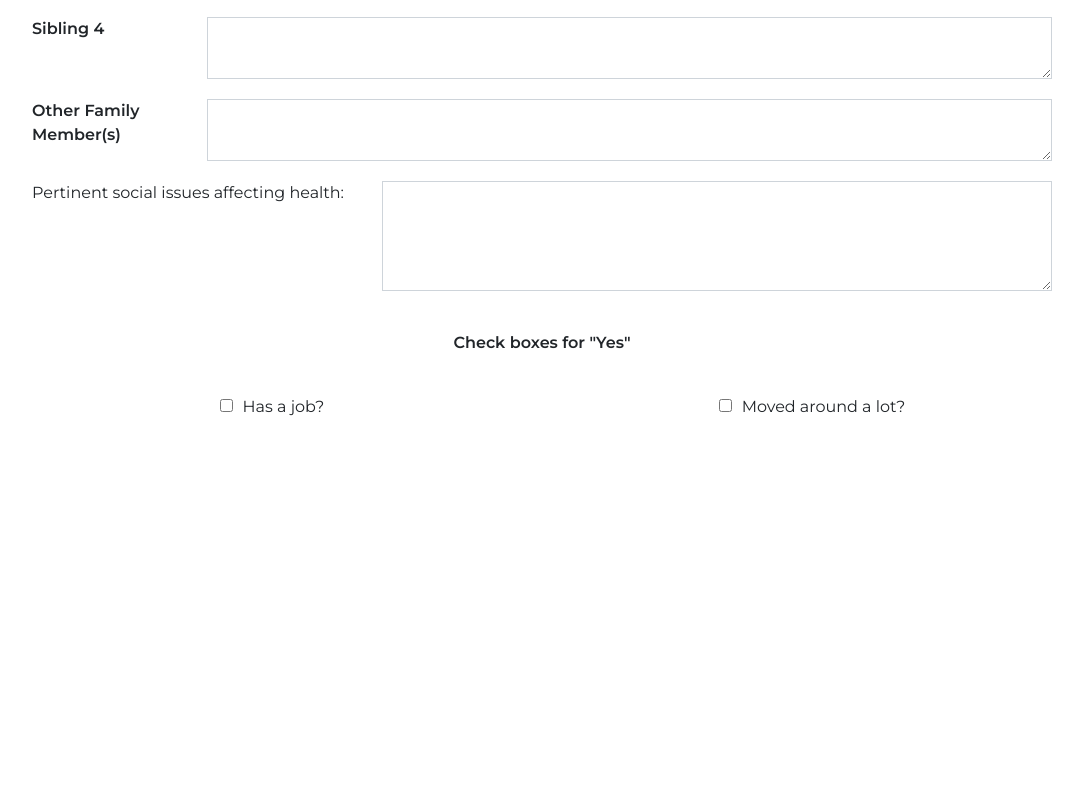
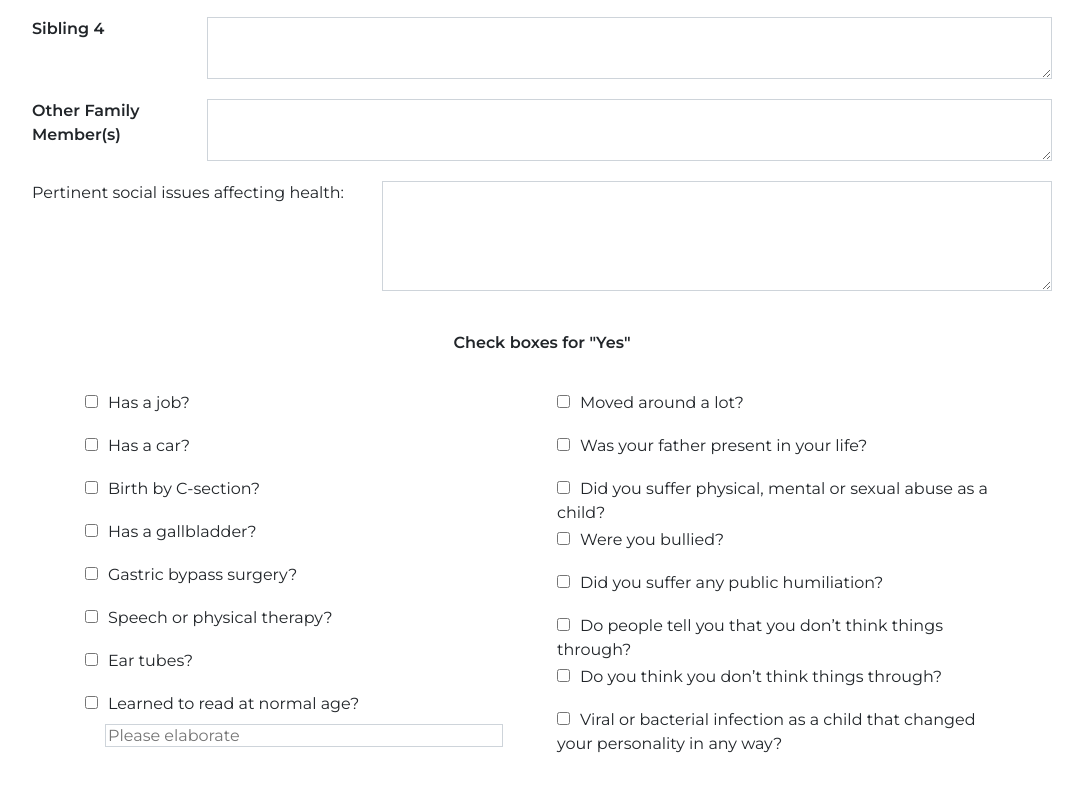
Before and after one commit to sevesheldon/ehr, a plain HTML site: page index.html in a window 1280 px wide. Shown: the part 6034-6825 px from the top of the page, without its empty margins (98-1181 px from the left). Before the commit the page ends 6497 px from the top, so only its background shows below. Drawn offline with nearby package versions, Linux system fonts and the light colour scheme.

Commit message:
Add second column of pfsh section 2 checkboxes.

```diff
--- a/custom.css
+++ b/custom.css
@@ -335,10 +335,20 @@ section #pfsh-sect2 .form-group.col-sm-6 {
 }
 
 section#pfsh-sect2 {
-    text-align: center;
+    margin: 20px 10%;
 }
 
 input.pfsh-checkbox {
     margin-right: 10px;
     margin-bottom: 15px;
 }
+
+.pfsh-sect2-q {
+    margin-bottom: 15px;
+    line-height: .5;
+}
+
+input.pfsh-sect2-input {
+    width: 90%;
+    margin-left: 20px;
+}
--- a/index.html
+++ b/index.html
@@ -388,6 +388,28 @@
 									<div id="pfsh-sect2-q1" class="pfsh-sect2-q">
 										<input type="checkbox" class="pfsh-checkbox" for="pfsh-sect2-q1">Has a job?</input>
 									</div>
+									<div id="pfsh-sect2-q2" class="pfsh-sect2-q">
+										<input type="checkbox" class="pfsh-checkbox" for="pfsh-sect2-q2">Has a car?</input>
+									</div>
+									<div id="pfsh-sect2-q3" class="pfsh-sect2-q">
+										<input type="checkbox" class="pfsh-checkbox" for="pfsh-sect2-q3">Birth by C-section?</input>
+									</div>
+									<div id="pfsh-sect2-q4" class="pfsh-sect2-q">
+										<input type="checkbox" class="pfsh-checkbox" for="pfsh-sect2-q4">Has a gallbladder?</input>
+									</div>
+									<div id="pfsh-sect2-q5" class="pfsh-sect2-q">
+										<input type="checkbox" class="pfsh-checkbox" for="pfsh-sect2-q5">Gastric bypass surgery?</input>
+									</div>
+									<div id="pfsh-sect2-q6" class="pfsh-sect2-q">
+										<input type="checkbox" class="pfsh-checkbox" for="pfsh-sect2-q6">Speech or physical therapy?</input>
+									</div>
+									<div id="pfsh-sect2-q7" class="pfsh-sect2-q">
+										<input type="checkbox" class="pfsh-checkbox" for="pfsh-sect2-q7">Ear tubes?</input>
+									</div>
+									<div id="pfsh-sect2-q8" class="pfsh-sect2-q">
+										<input type="checkbox" class="pfsh-checkbox" for="pfsh-sect2-q8">Learned to read at normal age?</input>
+										<input type="text"  class="pfsh-sect2-input" name="pfsh-sect2-q8" placeholder="Please elaborate"/>
+									</div>
 								</div>
 
 
@@ -395,6 +417,27 @@
 								<div class="form-group col-sm-6">
 									<div id="pfsh-sect2-q9" class="pfsh-sect2-q">
 										<input type="checkbox" class="pfsh-checkbox" for="pfsh-sect2-q9">Moved around a lot?</input>
+									</div>
+									<div id="pfsh-sect2-q10" class="pfsh-sect2-q">
+										<input type="checkbox" class="pfsh-checkbox" for="pfsh-sect2-q10">Was your father present in your life?</input>
+									</div>
+									<div id="pfsh-sect2-q11" class="pfsh-sect2-q">
+										<input type="checkbox" class="pfsh-checkbox" for="pfsh-sect2-q11">Did you suffer physical, mental or sexual abuse as a child?</input>
+									</div>
+									<div id="pfsh-sect2-q12" class="pfsh-sect2-q">
+										<input type="checkbox" class="pfsh-checkbox" for="pfsh-sect2-q12">Were you bullied?</input>
+									</div>
+									<div id="pfsh-sect2-q13" class="pfsh-sect2-q">
+										<input type="checkbox" class="pfsh-checkbox" for="pfsh-sect2-q13">Did you suffer any public humiliation?</input>
+									</div>
+									<div id="pfsh-sect2-q14" class="pfsh-sect2-q">
+										<input type="checkbox" class="pfsh-checkbox" for="pfsh-sect2-q14">Do people tell you that you don’t think things through?</input>
+									</div>
+									<div id="pfsh-sect2-q15" class="pfsh-sect2-q">
+										<input type="checkbox" class="pfsh-checkbox" for="pfsh-sect2-q15">Do you think you don’t think things through?</input>
+									</div>
+									<div id="pfsh-sect2-q16" class="pfsh-sect2-q">
+										<input type="checkbox" class="pfsh-checkbox" for="pfsh-sect2-q16">Viral or bacterial infection as a child that changed your personality in any way?</input>
 									</div>
 								</div>
 							</section>
```
